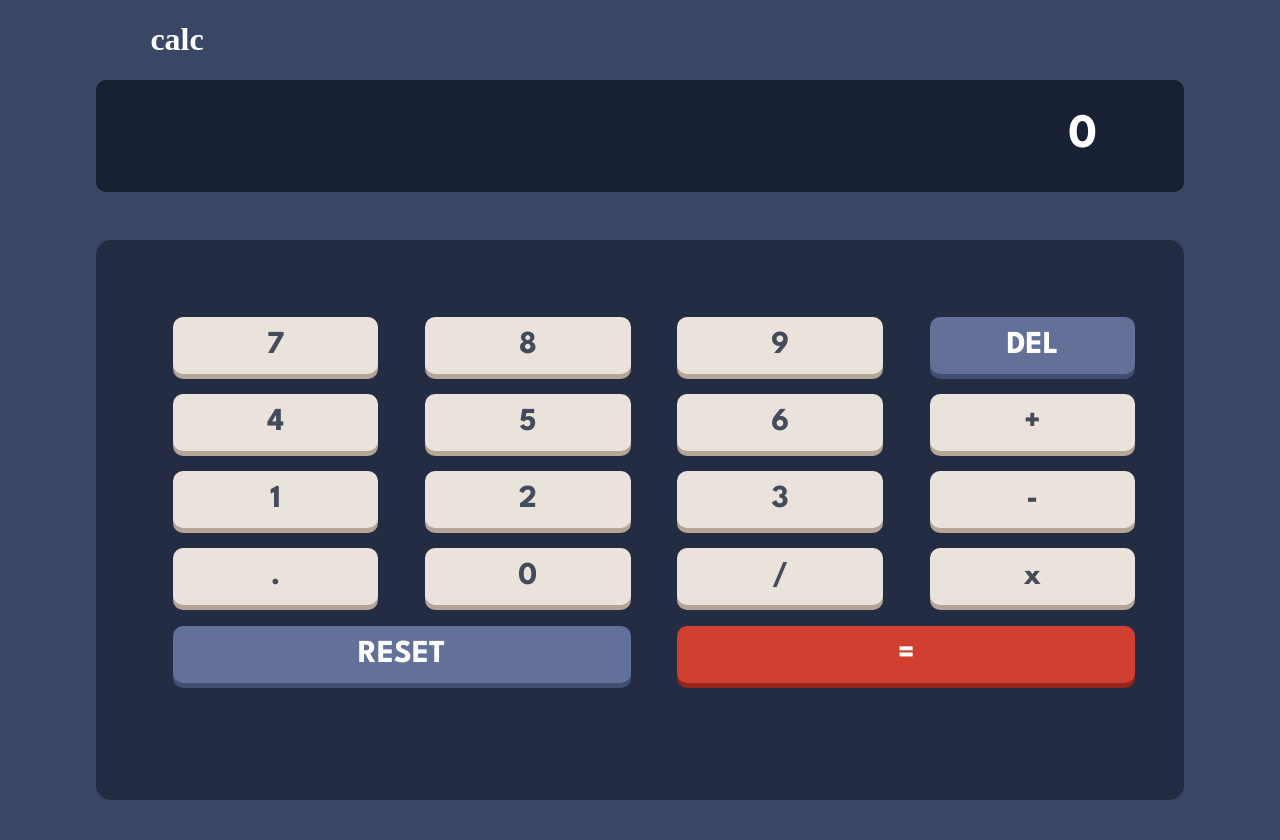
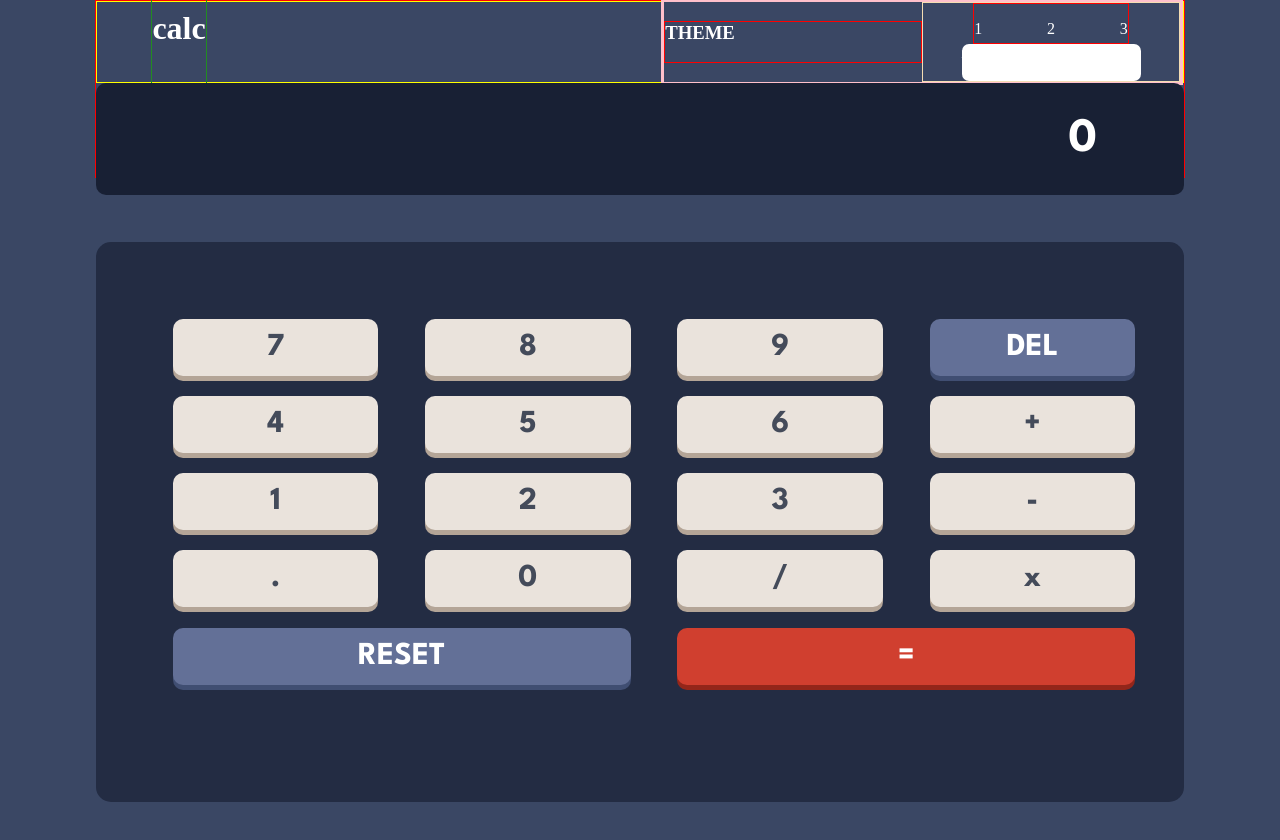
Before and after one commit to Yoryao/FEM_Calculator, a plain HTML site: page index.html in a window 1280 px wide. Drawn offline with Linux system fonts and the light colour scheme.

Commit message:
working with theme operator

```diff
--- a/index.html
+++ b/index.html
@@ -19,10 +19,24 @@
     <body>
 
 
-      <div class="upperContainer">
-          <div class="themeContainer">
+      <div class="upperContainer flexCol">
+          <div class="themeContainer flexRow">
               <h1 class="title">calc</h1>
+              <div class="flexRow switchContainer">
+                <h3>THEME</h3>
+                <div id="mainSwitcher" class="flexCol mainSwitcher">
+
+                    <div class="numbers flexRow"><p>1</p><p>2</p><p>3</p></div>
+                    <div class="switcher flex"><span>x</span><span>x</span><span>x</span></div>
+
+                </div>
+              </div>
           </div>
+
+
+
+
+
           <div class="displayContainer">
               <h2 class="display btnFont" id="display">0</h2>
           </div>
--- a/style/style.scss
+++ b/style/style.scss
@@ -7,7 +7,19 @@ body {
     background-color: colors.$AAVeryDarkDesaturatedBlue ;
 }
 
+.flexCol{
+    display: flex;
+    flex-direction: column;
+}
+
+.flexRow{
+    display: flex;
+    flex-direction: row;
+}
+
+
 .upperContainer {
+    border: 1px solid red;
     display: flex;
     flex-direction: column;
     height: 22vh;
@@ -16,11 +28,77 @@ body {
     margin-right: auto;
 
     .themeContainer {
+        border: 1px solid yellow;
         height: 10vh;
         align-items: center;
-        justify-content: start;
+        justify-content: space-between;
         padding-left: 5%;
         color: colors.$FontWhite;
+
+        .title {
+            height: 100%;
+            padding-top: 15px;
+            border: 1px solid forestgreen;
+
+        }
+
+
+        .switchContainer {
+            width: 50% ;
+            height: 100%;
+            border: 3px solid pink;
+            justify-content: space-between;
+
+            h3 {
+                width: 50%;
+                border: 1px solid red;
+            }
+
+            #mainSwitcher{
+                width: 50%;
+                border: 1px solid wheat;
+                justify-content: space-evenly;
+                align-items: center;
+                .numbers {
+                    justify-content: space-between;
+                    width: 60%;
+                    height: 50%;
+                    border: 1px solid red;
+                }
+
+                .switcher {
+                    justify-content: space-between;
+                    width: 70%;
+                    height: 50%;
+                    background-color: white;
+                    border-radius: 7px;
+
+                    p {
+                        color: black;
+                        height: 5%;
+                        border-radius: 100px;
+                        background-color: red;
+
+                    }
+                }
+
+            }
+
+
+
+        }
+
+
+
+
+
+
+
+
+
+
+
+
     }
 
     .displayContainer {
```
Also changed, not shown: style/style.css, 1 other file.
